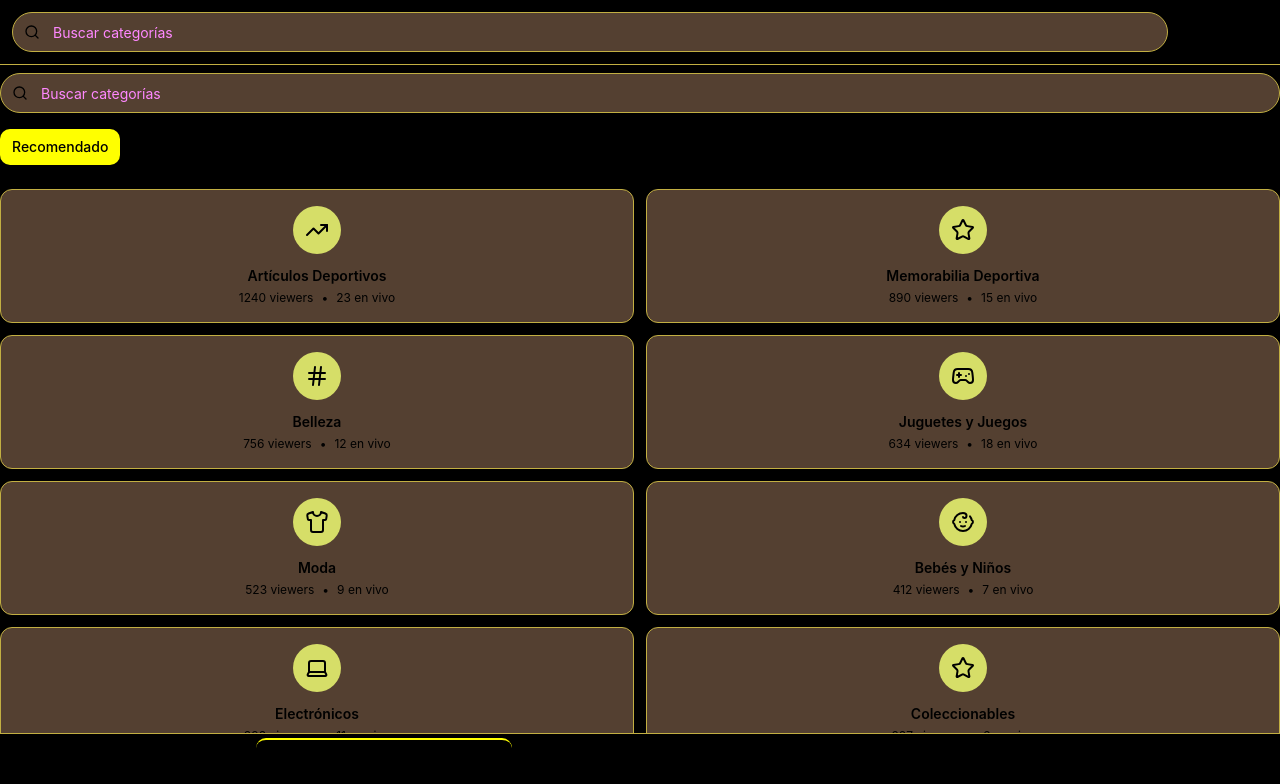
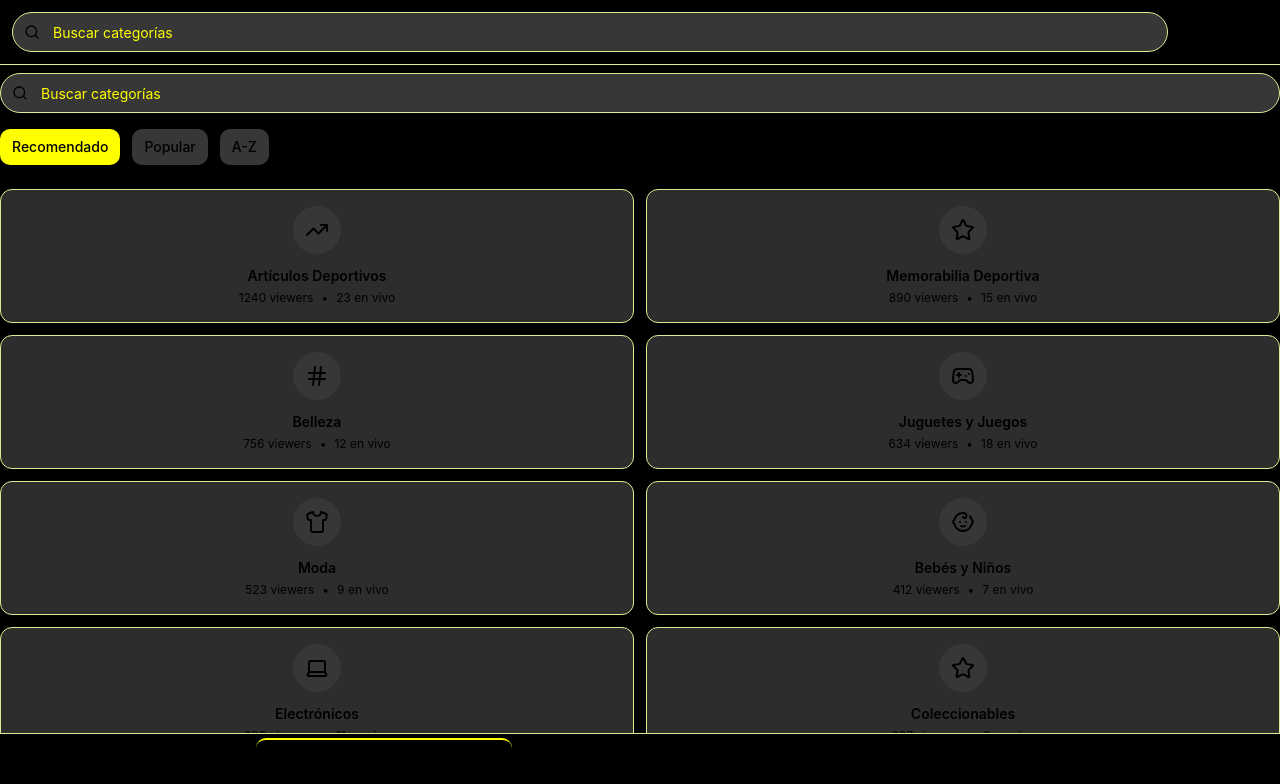
Before and after one commit to alessio0618/rematelive-en-vivo-mundo, a React (Vite) app: page /explorar in a window 1280 px wide. Shown: the top 784 px of the page. Built offline with nearby package versions, Linux system fonts and the light colour scheme.

Commit message:
Fix: Brown backgrounds and text visibility
Updated design system variables to use gray tones for backgrounds and ensure white text on dark backgrounds. Applied these changes to components like cards, search bars, and tabs.

```diff
--- a/src/components/SearchBar.tsx
+++ b/src/components/SearchBar.tsx
@@ -17,17 +17,17 @@ const SearchBar = ({ placeholder }: SearchBarProps) => {
             <Search className="absolute left-3 top-1/2 transform -translate-y-1/2 text-muted-foreground w-4 h-4" />
             <Input
               placeholder={placeholder}
-              className="pl-10 bg-card border-border text-foreground placeholder:text-muted-foreground rounded-full h-10 focus-visible:ring-accent focus-visible:border-accent"
+              className="pl-10 bg-muted border-border text-foreground placeholder:text-muted-foreground rounded-full h-10 focus-visible:ring-accent focus-visible:border-accent"
             />
           </div>
         </div>
 
         <div className="flex items-center space-x-2 ml-3">
-          <Button variant="ghost" size="icon" className="text-foreground h-10 w-10 hover:bg-accent/20">
-            <Bell className="w-5 h-5" />
+          <Button variant="ghost" size="icon" className="text-foreground h-10 w-10 hover:bg-accent/30">
+            <Bell className="w-5 h-5 text-foreground" />
           </Button>
-          <Button variant="ghost" size="icon" className="text-foreground h-10 w-10 hover:bg-accent/20">
-            <Video className="w-5 h-5" />
+          <Button variant="ghost" size="icon" className="text-foreground h-10 w-10 hover:bg-accent/30">
+            <Video className="w-5 h-5 text-foreground" />
           </Button>
         </div>
       </div>
--- a/src/index.css
+++ b/src/index.css
@@ -15,29 +15,29 @@
     --background: 0 0 0; /* Negro puro */
     --foreground: 255 255 255; /* Blanco puro */
 
-    --card: 26 26 26; /* Negro suave para cards */
+    --card: 45 45 45; /* Clean gray for cards - no more brown */
     --card-foreground: 255 255 255;
 
-    --popover: 26 26 26;
+    --popover: 45 45 45; /* Clean gray for popovers */
     --popover-foreground: 255 255 255;
 
-    --primary: 115 115 115; /* Changed to gray instead of red */
+    --primary: 115 115 115; /* Gray instead of red */
     --primary-foreground: 255 255 255;
 
-    --secondary: 64 64 64; /* Gris medio para elementos secundarios */
+    --secondary: 75 75 75; /* Lighter clean gray for secondary elements */
     --secondary-foreground: 255 255 255;
 
-    --muted: 64 64 64; /* Fondos muted */
-    --muted-foreground: 156 163 175; /* Texto gris claro */
+    --muted: 55 55 55; /* Clean gray for muted backgrounds */
+    --muted-foreground: 200 200 200; /* Light gray text for better contrast */
 
-    --accent: 115 115 115; /* Gris claro para highlights y hovers */
+    --accent: 85 85 85; /* Light gray for highlights and hovers */
     --accent-foreground: 255 255 255;
 
     --destructive: 239 68 68; /* Red para errores */
     --destructive-foreground: 255 255 255;
 
-    --border: 51 51 51; /* Bordes sutiles grises oscuros */
-    --input: 51 51 51; /* Input backgrounds */
+    --border: 75 75 75; /* Lighter borders for better definition */
+    --input: 55 55 55; /* Clean gray input backgrounds */
     --ring: 115 115 115; /* Focus rings use gray */
 
     --radius: 0.75rem; /* Rounded corners */
@@ -82,7 +82,7 @@
   }
 
   .card-hover {
-    @apply hover:bg-accent/10 transition-all duration-200 hover:shadow-lg hover:shadow-white/5;
+    @apply hover:bg-accent/20 transition-all duration-200 hover:shadow-lg hover:shadow-white/5;
   }
 
   /* Mobile-first responsive utilities */
@@ -106,12 +106,25 @@
   }
 }
 
-/* Force override any external color styles */
+/* Force proper text colors and visibility */
 * {
   color: inherit !important;
 }
 
-/* Ensure all buttons use design system colors */
-button {
+/* Ensure all text elements use proper foreground colors */
+button, span, p, h1, h2, h3, h4, h5, h6, div {
   color: inherit !important;
 }
+
+/* Override any external styles that might cause brown backgrounds */
+.bg-muted, [class*="bg-muted"] {
+  background-color: rgb(55 55 55) !important;
+}
+
+.bg-card, [class*="bg-card"] {
+  background-color: rgb(45 45 45) !important;
+}
+
+.bg-secondary, [class*="bg-secondary"] {
+  background-color: rgb(75 75 75) !important;
+}
--- a/src/pages/Explorar.tsx
+++ b/src/pages/Explorar.tsx
@@ -90,7 +90,7 @@ const Explorar = () => {
             <Search className="absolute left-3 top-1/2 transform -translate-y-1/2 text-muted-foreground w-4 h-4" />
             <Input
               placeholder="Buscar categorías"
-              className="pl-10 bg-card border-border text-foreground placeholder:text-muted-foreground rounded-full h-10"
+              className="pl-10 bg-muted border-border text-foreground placeholder:text-muted-foreground rounded-full h-10"
             />
           </div>
         </div>
@@ -105,8 +105,8 @@ const Explorar = () => {
               onClick={() => setActiveFilter(filter)}
               className={`whitespace-nowrap text-sm font-medium transition-colors ${
                 activeFilter === filter
-                  ? 'bg-foreground text-background'
-                  : 'text-muted-foreground hover:bg-accent/20'
+                  ? 'bg-foreground text-background hover:bg-foreground/90'
+                  : 'text-foreground bg-muted hover:bg-accent/30'
               }`}
             >
               {filter}
--- a/src/pages/Perfil.tsx
+++ b/src/pages/Perfil.tsx
@@ -140,7 +140,7 @@ const Perfil = () => {
         {/* Logout button */}
         <Button
           variant="outline"
-          className="w-full border-border text-muted-foreground hover:bg-accent/20"
+          className="w-full border-border text-foreground hover:bg-accent/30"
         >
           <LogOut className="w-4 h-4 mr-2" />
           Cerrar Sesión
```
